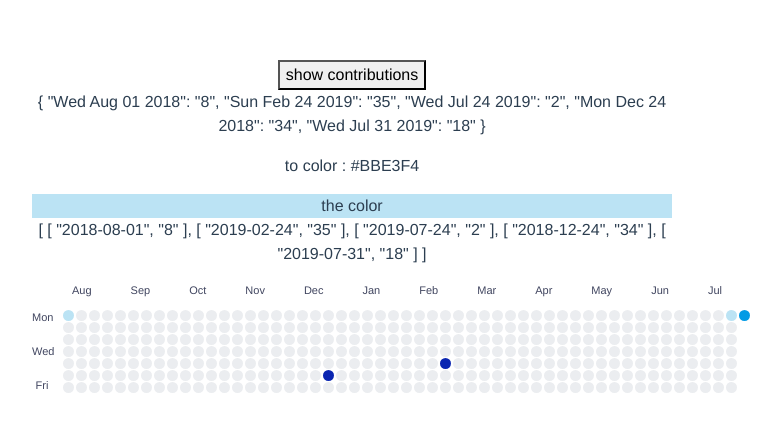
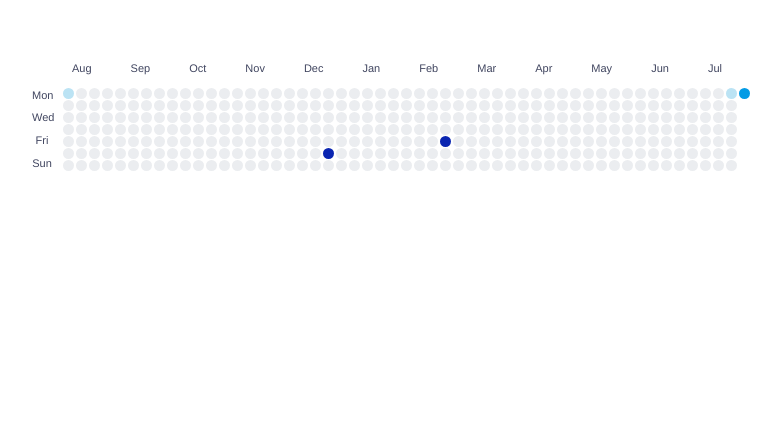
Before and after one commit to estelled/vue-contribution-graph, a Vue app: page / in a window 1280 px wide. Shown: the top 432 px of the page, without its empty margins (288-1069 px from the left). Built offline with nearby package versions, Linux system fonts and the light colour scheme.

Commit message:
code clean

```diff
--- a/babel.config.js
+++ b/babel.config.js
@@ -1,5 +1,5 @@
 module.exports = {
   presets: [
     '@vue/app'
-  ]
+  ],
 }
--- a/src/App.vue
+++ b/src/App.vue
@@ -1,6 +1,5 @@
 <template>
   <div id="app">
-    <!-- <HelloWorld msg="Welcome to Your Vue.js App"/> -->
     <contribution-graph
       startDate="'2018-08-01'"
       :activity="[['2019-08-03', '86'], ['2015-06-04', '99'], ['2018-06-12', '24'], ['2018-08-01', '8'], ['2019-02-24', '35'], ['2019-07-24', '2'], ['2018-12-24', '34'], ['2019-07-31', '18']]"
@@ -11,7 +10,6 @@
 
 
 <script>
-import HelloWorld from './components/HelloWorld.vue'
 import ContributionGraph from './components/ContributionGraph.vue'
 import Vue from 'vue'
 import BootstrapVue from 'bootstrap-vue'
@@ -21,15 +19,12 @@ Vue.use(BootstrapVue);
 export default {
   name: 'app',
   components: {
-    HelloWorld,
     'contribution-graph': ContributionGraph
   }
 }
 </script>
 
 <style>
-
-
 #app {
   font-family: 'Avenir', Helvetica, Arial, sans-serif;
   -webkit-font-smoothing: antialiased;
--- a/src/components/ContributionGraph.vue
+++ b/src/components/ContributionGraph.vue
@@ -1,13 +1,5 @@
 <template>
   <div id="graph">
-    <button v-on:click="showCont()">show contributions</button>
-    <p>{{ activityDict}}<p>
-    <div v-if="activityDict[id2date(idCalc(1,1))]">
-    <p> to color : {{ colors[toValue(activityDict[id2date(idCalc(1,1))])] }}</p>
-    <div class="circle" v-bind:style="{ 'background-color': colors[toValue(activityDict[id2date(idCalc(1,1))])] }">the color</div>
-    </div>
-    <p>{{contTable}}</p>
-
     <div id="monthRow">
       <div v-for="month in months" :key="month">{{ month }}</div>
     </div>
@@ -16,9 +8,8 @@
         <span>Mon</span>
         <span>Wed</span>
         <span>Fri</span>
+        <span>Sun</span>
       </div>
-
-      <!-- drawGraph -->
       <div id="canvas">
         <div class="graph-col" v-for="i in numCol" :key="i"> <!--starts from 1 ! -->
           <div class="graph-row" v-for="j in numRow(i)" :key="j">
@@ -46,7 +37,7 @@ export default {
   },
   data: function() {
     return {
-      numCol: 53,
+      numCol: 53
     };
   },
   methods: {
@@ -54,7 +45,7 @@ export default {
       this.contNumber = "5";
     },
     idCalc: function(i, j) {
-      return (i-1) * 7 + j-1;
+      return (i - 1) * 7 + j - 1;
     },
     calcYearDays: function() {
       var startDate = new Date(this.startDate);
@@ -76,7 +67,7 @@ export default {
     },
     numRow: function(i) {
       var row = 7;
-      if(i == 53) {
+      if (i == 53) {
         row = this.lastRow;
       }
       return row;
@@ -85,7 +76,7 @@ export default {
       if (contNumber == 0 || this.contMax == 0) {
         return null;
       }
-      var ratio = contNumber / this.contMax * 100;
+      var ratio = (contNumber / this.contMax) * 100;
       if (ratio <= 25) {
         return 0;
       } else if (ratio <= 50) {
@@ -96,23 +87,25 @@ export default {
         return 3;
       }
     },
-    circleColor: function(i,j) {
-      if (this.activityDict[this.id2date(this.idCalc(i,j))]) {
+    circleColor: function(i, j) {
+      if (this.activityDict[this.id2date(this.idCalc(i, j))]) {
         return {
-          'background-color': this.colors[this.toValue(this.activityDict[this.id2date(this.idCalc(i,j))])],
-          }
+          "background-color": this.colors[
+            this.toValue(this.activityDict[this.id2date(this.idCalc(i, j))])
+          ]
+        };
       } else {
         return {
-          'background-color': '#ebedf0',
-        }
+          "background-color": "#ebedf0"
+        };
       }
-    },
+    }
   },
   computed: {
     // the last row has either 1 or 2 days, depending on leap years.
     lastRow: function() {
       var daysInYear = this.calcYearDays(this.startDate);
-      var lastRow = daysInYear - (7 * 52);
+      var lastRow = daysInYear - 7 * 52;
       return lastRow;
     },
     activityDict: function() {
@@ -129,7 +122,7 @@ export default {
       var length = this.activity.length;
       var endDate = new Date(this.startDate);
       var daysInYear = this.calcYearDays();
-      endDate.setDate(endDate.getDate() + daysInYear); //change later with exact year days number
+      endDate.setDate(endDate.getDate() + daysInYear);
       var startDate = new Date(this.startDate);
       //reverse loop to not mess up the index after splice
       for (let i = length - 1; i >= 0; i--) {
@@ -172,7 +165,7 @@ export default {
         max = Math.max(temp, max);
       }
       return max;
-    },
+    }
   }
 };
 </script>
--- /dev/null
+++ b/vue.config.js
@@ -0,0 +1,5 @@
+module.exports = {
+    css: {
+      extract: false
+    }
+  };
```
Also changed, not shown: package.json (+11 -2 lines).
